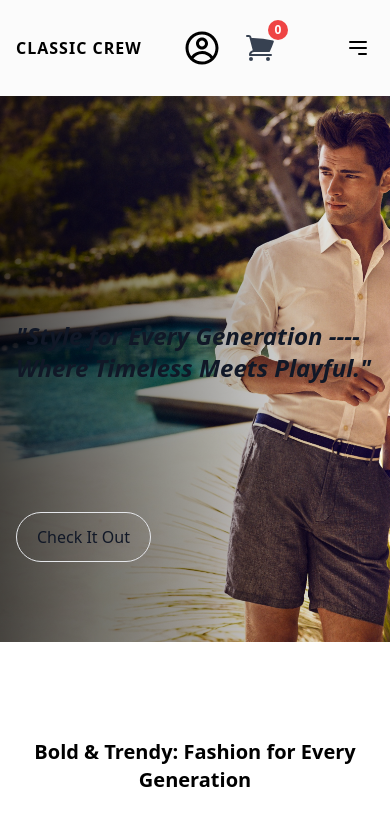
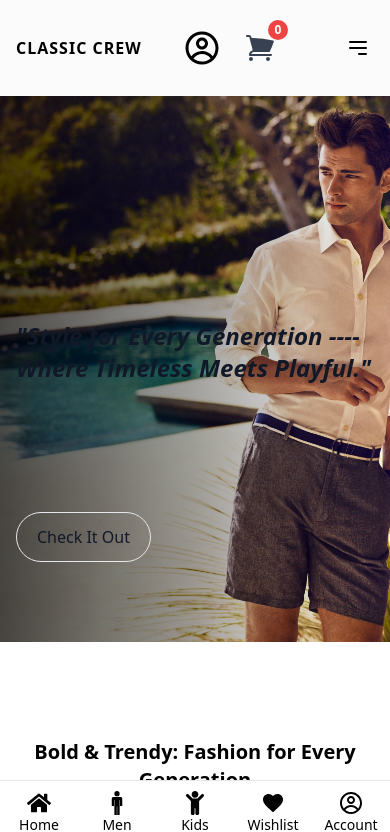
Before and after one commit to ziadSayed99/classic-crew-ecommerce, a React (Vite) app: page / in a window 390 px wide. Shown: the top 832 px of the page. Built offline with nearby package versions, Linux system fonts and the light colour scheme.

Commit message:
adding bottom navigation for mobiles

```diff
--- a/src/components/Navbar.tsx
+++ b/src/components/Navbar.tsx
@@ -122,7 +122,7 @@ function Navbar() {
           <div className="flex items-center justify-between">
             <a
               href="/"
-              className="text-[16px] lg:text-[30px] font-extrabold uppercase tracking-[1px] text-black font-montserrat mt-3"
+              className="text-[16px] lg:text-[30px] font-extrabold uppercase tracking-[1px] text-black font-montserrat mt-3 justify-center"
             >
               Classic Crew
             </a>
--- /dev/null
+++ b/src/components/mobile-bottomNav.tsx
@@ -0,0 +1,53 @@
+import { IoManSharp } from "react-icons/io5";
+import { FaChild } from "react-icons/fa";
+import { FaHome } from "react-icons/fa";
+import { CgProfile } from "react-icons/cg";
+import { MdFavorite } from "react-icons/md";
+
+function MobileBottomNav() {
+  return (
+    <div className="fixed bottom-0 left-0 z-50 w-full h-16 bg-white border-t border-gray-200 lg:hidden ">
+      <div className="grid h-full max-w-lg grid-cols-5 mx-auto font-medium">
+        <button
+          type="button"
+          className="inline-flex flex-col items-center justify-center px-5 hover:bg-gray-50"
+        >
+          <FaHome size={24} />
+          <span className="text-sm text-black ">Home</span>
+        </button>
+        <button
+          type="button"
+          className="inline-flex flex-col items-center justify-center px-5 hover:bg-gray-50"
+        >
+          <IoManSharp size={24} />
+          <span className="text-sm text-black ">Men</span>
+        </button>
+        <button
+          type="button"
+          className="inline-flex flex-col items-center justify-center px-5 hover:bg-gray-50"
+        >
+          <FaChild size={24} />
+          <span className="text-sm text-black ">Kids</span>
+        </button>
+        <button
+          type="button"
+          className="inline-flex flex-col items-center justify-center px-5 hover:bg-gray-50"
+        >
+          <MdFavorite size={24} />
+
+          <span className="text-sm text-black ">Wishlist</span>
+        </button>
+        <button
+          type="button"
+          className="inline-flex flex-col items-center justify-center px-5 hover:bg-gray-50"
+        >
+          <CgProfile size={24} />
+
+          <span className="text-sm text-black ">Account</span>
+        </button>
+      </div>
+    </div>
+  );
+}
+
+export default MobileBottomNav;
--- a/src/pages/homepage.tsx
+++ b/src/pages/homepage.tsx
@@ -7,6 +7,7 @@ import ProdcutsCard from "../components/product/prodcuts-card";
 import AppPart from "../components/app";
 import Footer from "../components/footer";
 import { products } from "../data/productItems";
+import MobileBottomNav from "../components/mobile-bottomNav";
 
 function HomePage() {
   // useEffect(() => {
@@ -31,12 +32,14 @@ function HomePage() {
       <Helmet>
         <meta charSet="utf-8" />
         <title>E-commerce</title>
+        <meta name="description" content="E-commerce" />
         <link rel="canonical" href="#" />
       </Helmet>
       <header>
         <nav className="mb-24">
           <Navbar />
         </nav>
+        <MobileBottomNav />
       </header>
       <main>
         <section>
@@ -51,6 +54,7 @@ function HomePage() {
         <section className="mt-24">
           <AppPart />
         </section>
+        <section></section>
       </main>
       <footer>
         <Footer />
```
